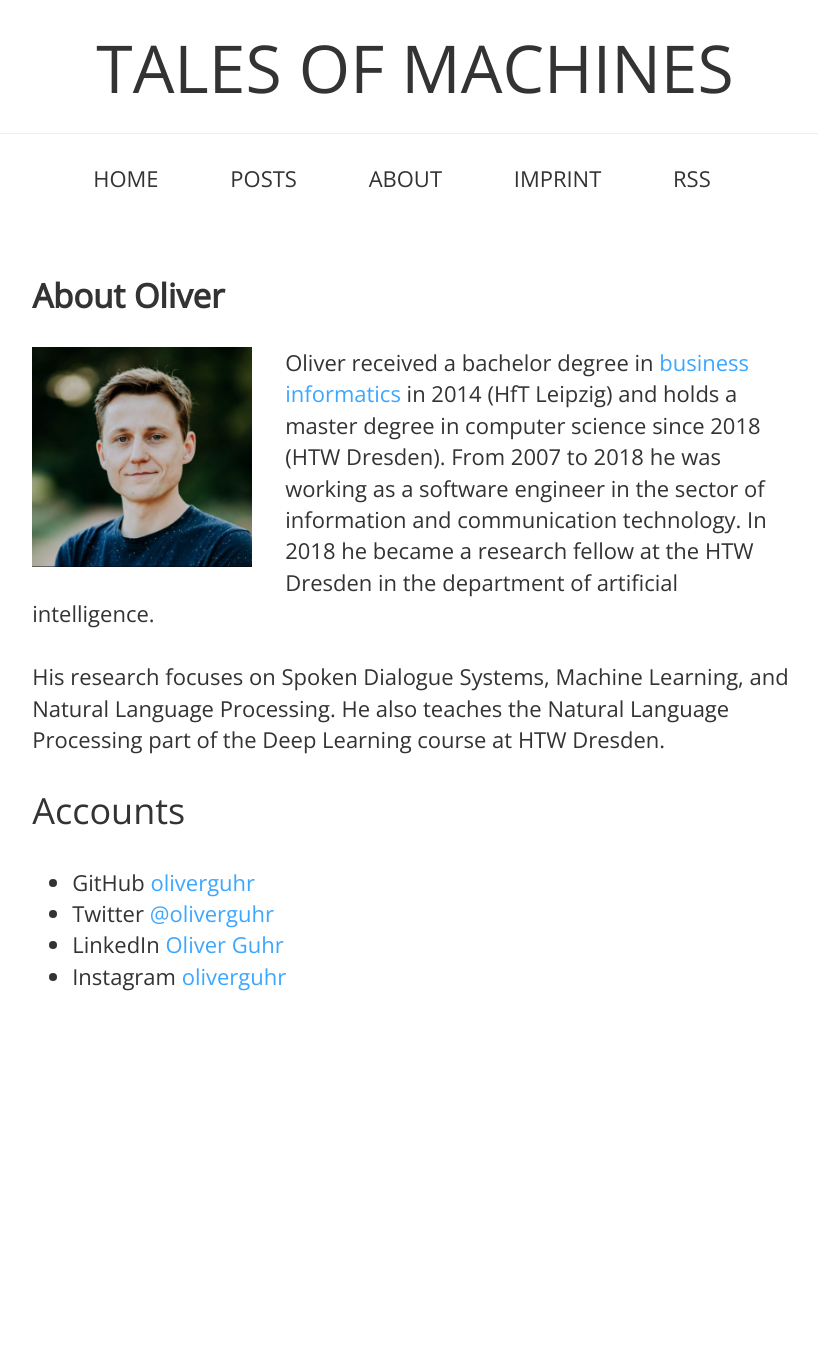
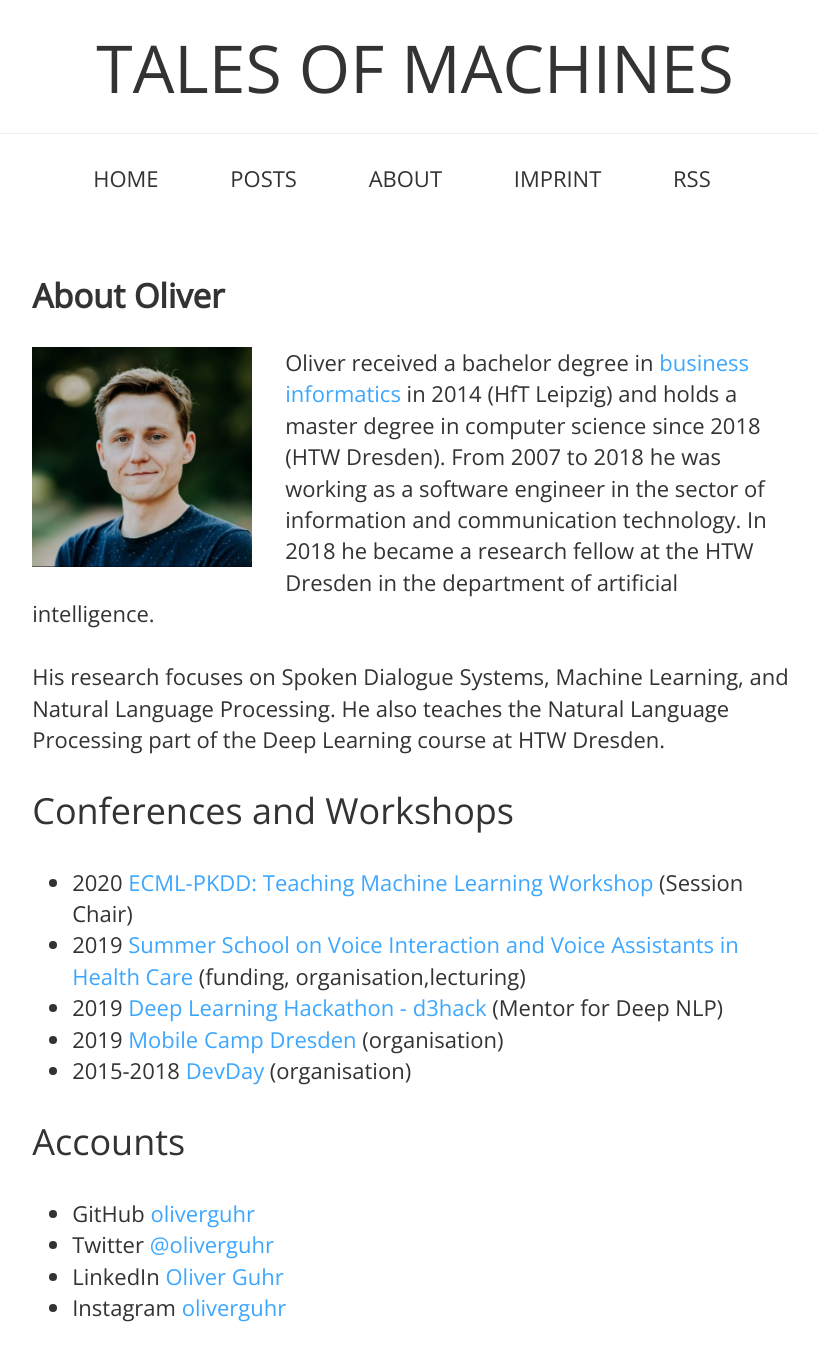
Before and after one commit to oliverguhr/olivers-blog, a Jekyll site: the page built from about.md, in a window 1280 px wide. Shown: the whole page, without its empty margins (225-1043 px from the left). Built offline with Jekyll 4.4.1, drawn with Linux system fonts in a browser that asks for light colours; before the commit the page ends 1014 px from its top, so only the background shows below that.

Commit message:
workshop section added

```diff
--- a/about.md
+++ b/about.md
@@ -10,6 +10,15 @@ permalink: /about/
 His research focuses on Spoken Dialogue Systems, Machine Learning, and Natural Language Processing. He also teaches the Natural Language Processing part of the Deep Learning course at HTW Dresden.
   </p>
 
+## Conferences and Workshops
+
+* 2020 [ECML-PKDD: Teaching Machine Learning Workshop](https://teaching-ml.github.io/2020/) (Session  Chair)
+* 2019  [Summer School on Voice Interaction and Voice Assistants in Health Care](https://tu-dresden.de/ing/informatik/ai/mci/studium/summer-school-on-voice-interaction-and-voice-assistants) (funding, organisation,lecturing)
+* 2019 [Deep Learning Hackathon - d3hack](https://indico.mpi-cbg.de/event/186/) (Mentor for Deep NLP)
+* 2019 [Mobile Camp Dresden](https://mobilecamp.de/) (organisation)
+* 2015-2018 [DevDay](https://www.devday.de/) (organisation)
+
+
 ## Accounts
 
 * GitHub [oliverguhr](http://github.com/oliverguhr/)
```
